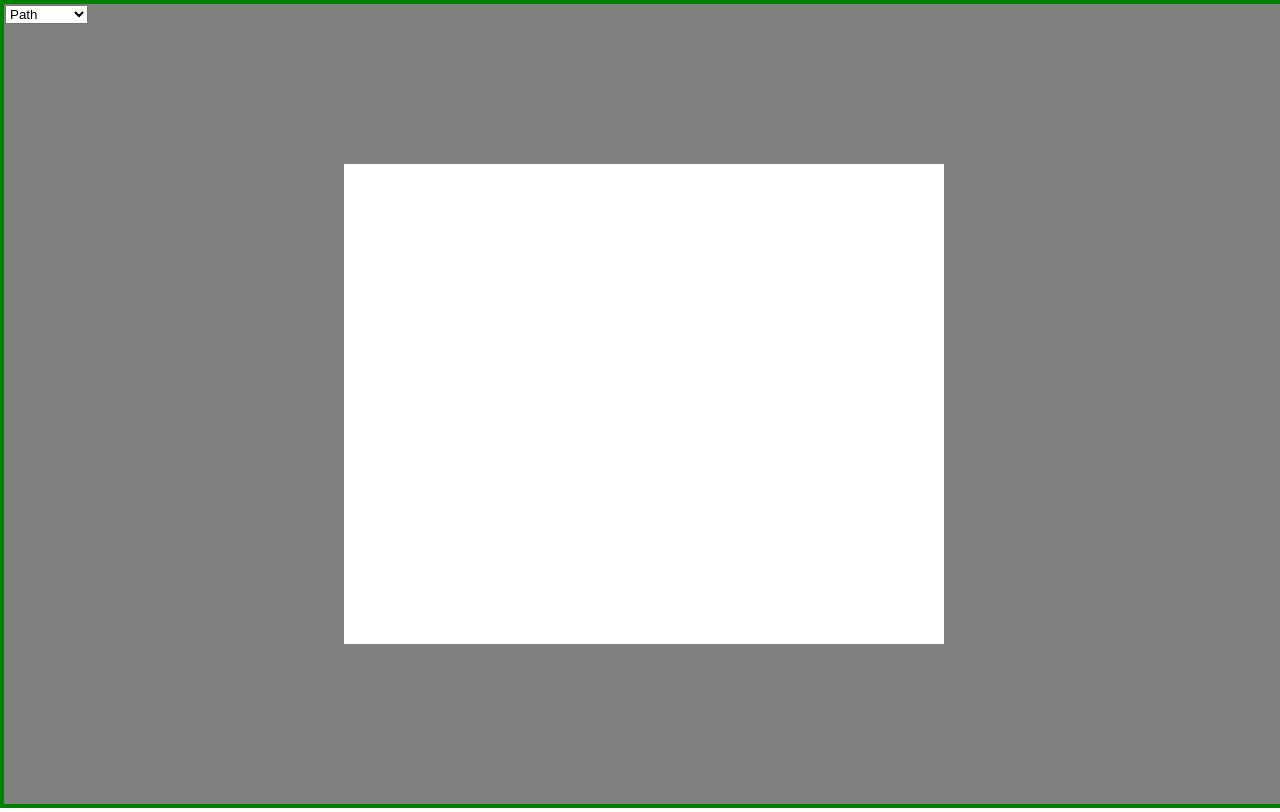
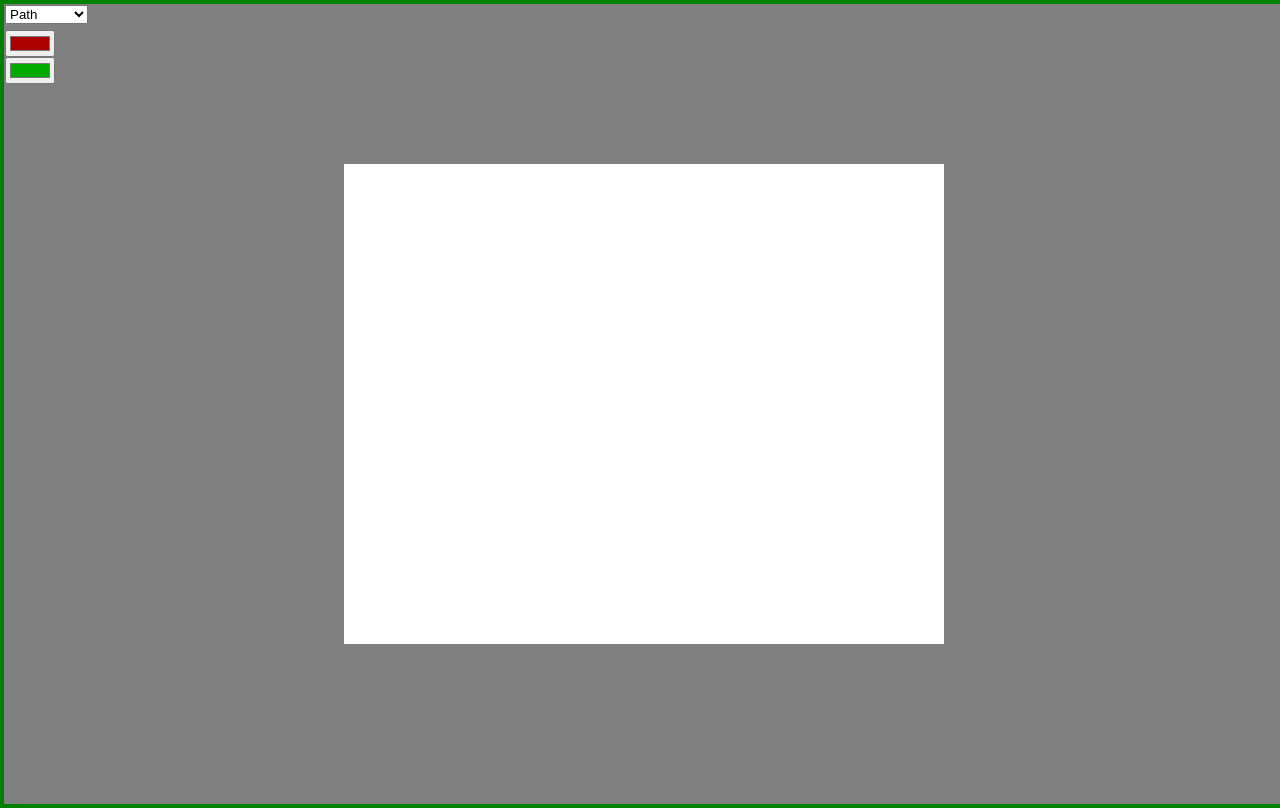
Before and after one commit to MikaDevelops/drawing, a plain HTML site: page index.html in a window 1280 px wide. Drawn offline with Linux system fonts and the light colour scheme.

Commit message:
color picker elements

```diff
--- a/index.html
+++ b/index.html
@@ -7,10 +7,19 @@
     </head>
     <body>
         <canvas id="main_canvas"></canvas>
-        <select id="tools" onchange="changeTool(this.value);">
-            <option value="path" selected>Path</option>
-            <option value="rectangle">Rectangle</option>
-        </select>
+
+        <div id="toolBox"></div>
+            <select id="tools" onchange="changeTool(this.value);">
+                <option value="path" selected>Path</option>
+                <option value="rectangle">Rectangle</option>
+            </select>
+            <div id="color_picker">
+            <input type="color" id="lineColor" value="#aa0000" title="line color" /><br>
+            <input type="color" id="fillColor" value="#00aa00" title="fill color" />
+            </div>
+        </div>
+
+        <script src="./shapes/shape.js"></script>
         <script src="./shapes/rectangle.js"></script>
         <script src="./shapes/path.js"></script>
         <script src="script.js"></script>
--- a/script.js
+++ b/script.js
@@ -140,7 +140,3 @@ function changeTool(tool){
         break;
     }
 }
-
-/*
-2:10:10 https://youtu.be/PsTUuID27KA?list=PLB0Tybl0UNfaxaLvusZR7KoB1mU-ewTZl&t=7810
-*/
--- a/shapes/path.js
+++ b/shapes/path.js
@@ -1,5 +1,6 @@
-class Path{
+class Path extends Shape{
     constructor(startPoint){
+        super();
         this.points = [startPoint];
     }
     addPoint(point){
--- a/shapes/rectangle.js
+++ b/shapes/rectangle.js
@@ -1,5 +1,6 @@
-class Rectangle{
+class Rectangle extends Shape{
     constructor(corner1){
+        super();
         this.corner1 = corner1;
         this.corner2 = corner1;
     }
--- /dev/null
+++ b/shapes/shape.js
@@ -0,0 +1,6 @@
+class Shape{
+    constructor(){}
+    draw(){
+        throw new Error("draw method should be implemented");
+    }
+}
--- a/style.css
+++ b/style.css
@@ -15,3 +15,9 @@ body {
     margin: 5px;
     left:0px;
 }
+#color_picker{
+    position:absolute;
+    top: 25px;
+    margin: 5px;
+    left:0px;
+}
```
